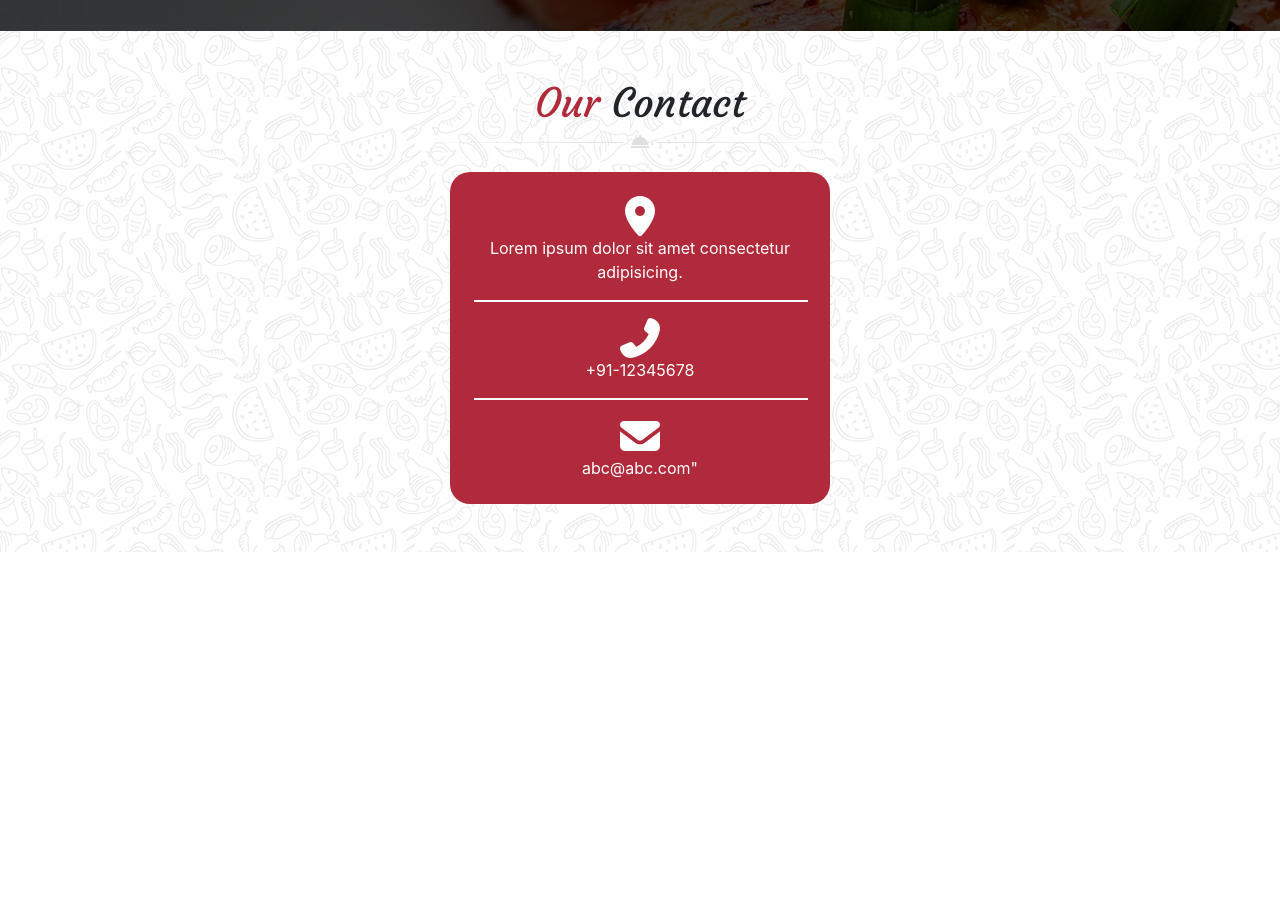
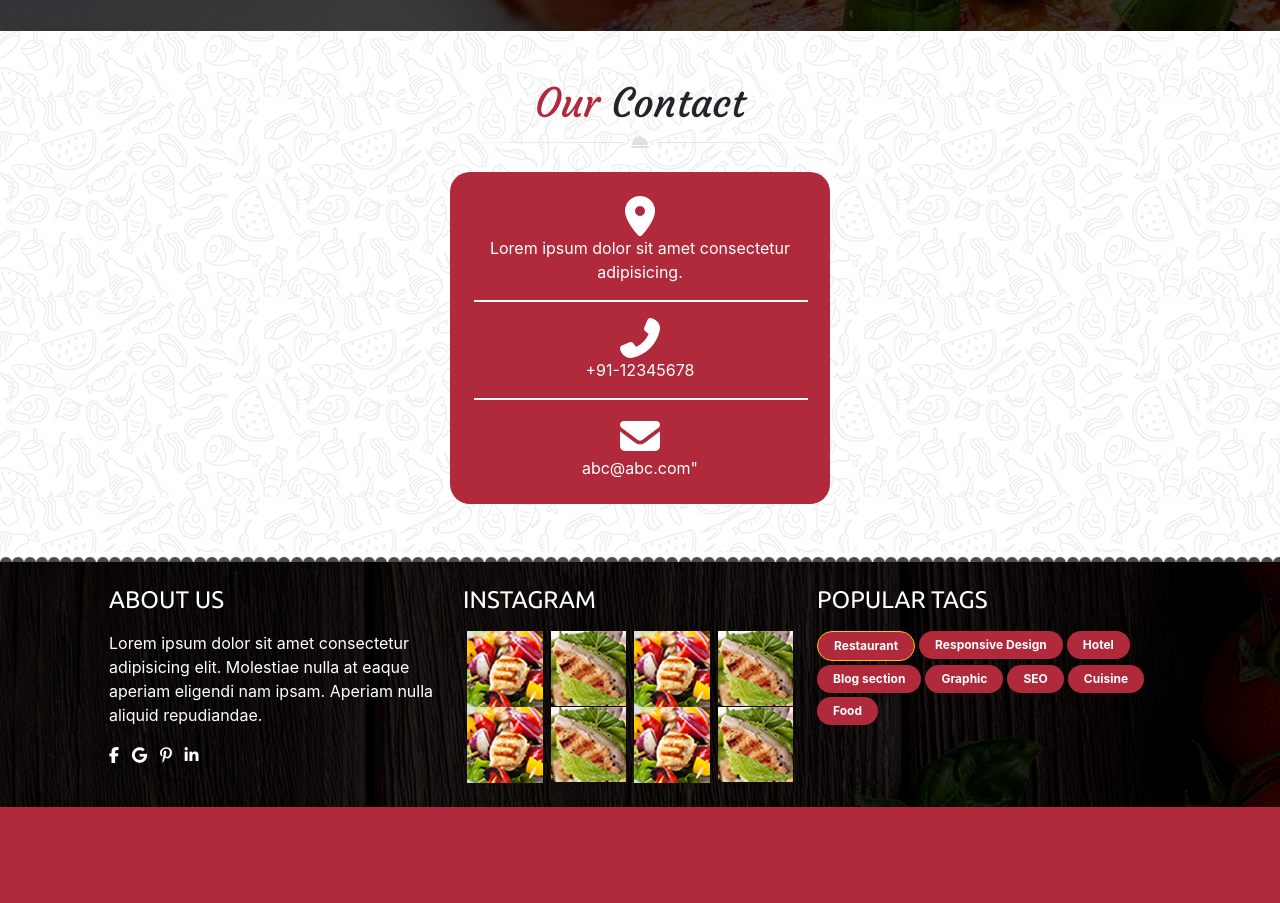
Before and after one commit to JamilaaH/coding_16_site_chef, a website: page index.html in a window 1280 px wide. Shown: the part 4303-5206 px from the top of the page. Before the commit the page ends 4855 px from the top, so only its background shows below. Drawn offline with nearby package versions, Linux system fonts and the light colour scheme.

Commit message:
fin footer et resp

```diff
--- a/index.html
+++ b/index.html
@@ -650,7 +650,8 @@
                         </div>
                     </div>
                 </div>
-                <button type="button" class="btn btn-red mx-md-auto my-3 px-md-4 py-md-2 mb-4 mb-md-2">know more</button>
+                <button type="button" class="btn btn-red mx-md-auto my-3 px-md-4 py-md-2 mb-4 mb-md-2">know
+                    more</button>
             </div>
         </div>
     </section>
@@ -698,7 +699,8 @@
             </div>
 
             <div class="row ">
-            <div class="info col-12 col-md-4 text-white text-center offset-md-8 mx-md-auto p-4 bg-red d-flex justify-content-center align-items-center flex-column">
+                <div
+                    class="info col-12 col-md-4 text-white text-center offset-md-8 mx-md-auto p-4 bg-red d-flex justify-content-center align-items-center flex-column">
                     <i class="icon fas fa-map-marker-alt"></i>
                     <span>Lorem ipsum dolor sit amet consectetur adipisicing.</span>
                     <hr class="border border-light w-100">
@@ -718,6 +720,103 @@
     </section>
 
 
+    <!-- footer -->
+    <div class="decor-bot"></div>
+    <section id="footer">
+        <div class="container">
+            <div class="d-flex flex-column pt-3 flex-md-row justify-content-around p-md-4">
+                <div class="about  ">
+                    <h4 class="mb-md-3">about us</h4>
+                    <p>Lorem ipsum dolor sit amet consectetur adipisicing elit. Molestiae nulla at eaque aperiam eligendi nam ipsam. Aperiam nulla aliquid repudiandae.</p>
+                    <ul class="list-inline">
+                        <li class="list-inline-item"><a href="#"><i class="fab fa-facebook-f"></i></a></li>
+                        <li class="list-inline-item"><a href="#"><i class="fab fa-google"></i></a></li>
+                        <li class="list-inline-item"><a href="#"><i class="fab fa-pinterest-p"></i></a></li>
+                        <li class="list-inline-item"><a href="#"><i class="fab fa-linkedin-in"></i></a></li>
+                    </ul>
+                </div>
+
+                <div class="about ">
+                    <h4 class="mb-md-3">instagram</h4>
+                    <div class="d-flex flex-wrap ">
+                        <div>
+                            <img src="./public/img/instragram_gallery_img1.jpg" alt="" class="img-fluid mx-md-1">
+                        </div>
+                        <div>
+                            <img src="./public/img/instragram_gallery_img2.jpg" alt="" class="img-fluid mx-md-1">
+                        </div>
+                        <div>
+                            <img src="./public/img/instragram_gallery_img1.jpg" alt="" class="img-fluid mx-md-1">
+                        </div>
+                        <div>
+                            <img src="./public/img/instragram_gallery_img2.jpg" alt="" class="img-fluid mx-md-1">
+                        </div>
+
+                        <div>
+                            <img src="./public/img/instragram_gallery_img1.jpg" alt="" class="img-fluid mx-md-1">
+                        </div>
+                        <div>
+                            <img src="./public/img/instragram_gallery_img2.jpg" alt="" class="img-fluid mx-md-1">
+                        </div>
+                        <div>
+                            <img src="./public/img/instragram_gallery_img1.jpg" alt="" class="img-fluid mx-md-1">
+                        </div>
+                        <div>
+                            <img src="./public/img/instragram_gallery_img2.jpg" alt="" class="img-fluid mx-md-1">
+                        </div>
+                    </div>
+                </div>
+
+                <div class="about ">
+                    <h4 class="mb-md-3">popular tags</h4>
+                    <div class="d-flex flex-wrap ">
+                        <div>
+                            <span
+                                class="badge badge-red border border-warning rounded-pill px-md-3 py-md-2 mr-1 mb-1">Restaurant</span>
+                        </div>
+
+                        <div>
+                            <span
+                                class="badge badge-red border-light rounded-pill px-md-3 py-md-2 mr-1 mb-1">Responsive Design</span>
+                        </div>
+
+                        <div>
+                            <span
+                                class="badge badge-red border-light rounded-pill px-md-3 py-md-2 mr-1 mb-1">Hotel</span>
+                        </div>
+
+                        <div>
+                            <span
+                                class="badge badge-red border-light rounded-pill px-md-3 py-md-2 mr-1 mb-1">Blog section</span>
+                        </div>
+
+
+                        <div>
+                            <span
+                                class="badge badge-red border-light rounded-pill px-md-3 py-md-2 mr-1 mb-1">Graphic</span>
+                        </div>
+
+                        <div>
+                            <span
+                                class="badge badge-red border-light rounded-pill px-md-3 py-md-2 mr-1 mb-1">SEO</span>
+                        </div>
+
+                        <div>
+                            <span
+                                class="badge badge-red border-light rounded-pill px-md-3 py-md-2 mr-1 mb-1">Cuisine</span>
+                        </div>
+
+                        <div>
+                            <span
+                                class="badge badge-red border-light rounded-pill px-md-3 py-md-2 mr-1 mb-1">Food</span>
+                        </div>
+                    </div>
+                </div>
+            </div>
+        </div>
+    </section>
+    <section class="bg-red p-md-5 p-3"></section>
+
 
     <!-- script jquery -->
     <script src="./node_modules/jquery/dist/jquery.js"></script>
--- a/src/sass/modules/_footer.sass
+++ b/src/sass/modules/_footer.sass
@@ -0,0 +1,24 @@
+.decor-bot
+    background-image: url('../img/footer_bottom_decoration_img.png')
+    height: 10px
+    background-color: black
+    opacity: 0.7
+
+#footer
+    background-image: url('../img/footer_background.jpg')
+    color: white
+    h4
+        font-family: 'ubuntu'
+        text-transform: uppercase
+
+    .list-inline-item
+        i
+            color: white
+
+    .about
+        width: 400px
+
+@media (max-width: 426px)
+    #footer
+        .about
+            width: 100%
```
Also changed, not shown: public/css/app.css. Lines whose indentation alone changed are shown as unchanged.
